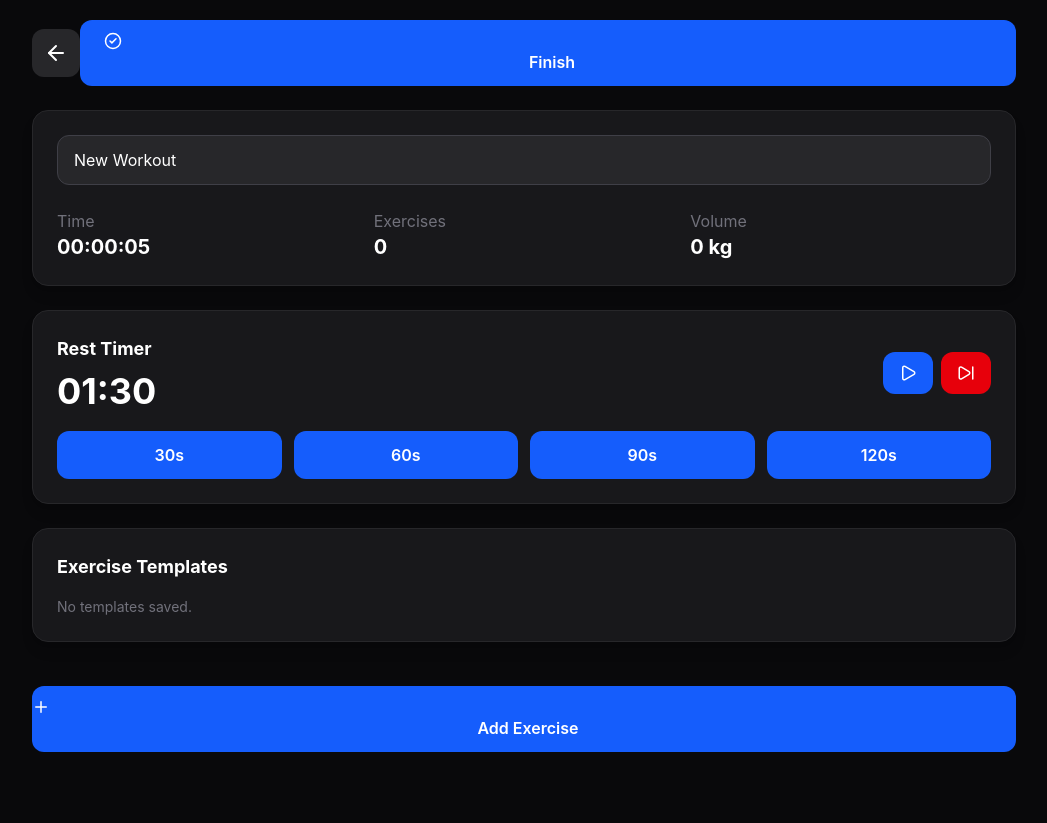
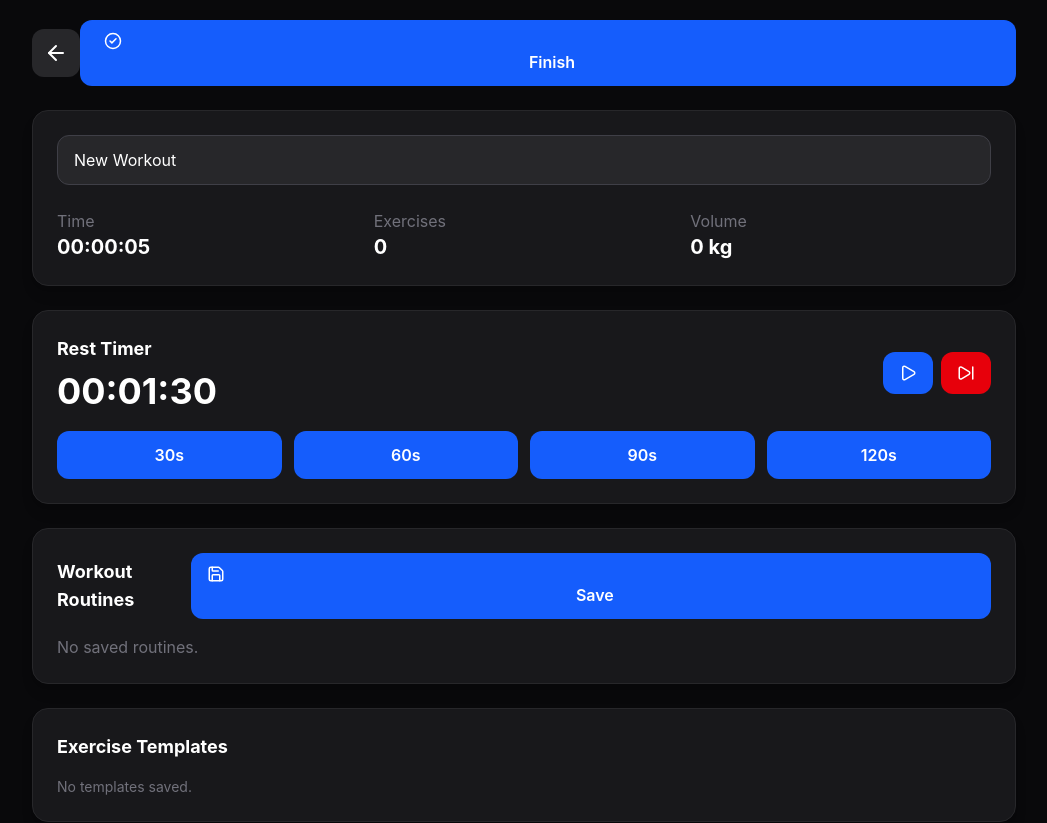
Before and after one commit to ankitsharma1310/workout-tracker, a React (Vite) app: page /workout in a window 1280 px wide. Shown: the top 823 px of the page, without its empty margins (116-1163 px from the left). Before the commit the page ends 800 px from the top, so only its background shows below. Built offline with nearby package versions, Linux system fonts and the light colour scheme.

Commit message:
feat: add workout routines and refactor shared utilities

```diff
--- a/src/components/rest/RestTimer.tsx
+++ b/src/components/rest/RestTimer.tsx
@@ -1,10 +1,12 @@
-import { useEffect, useMemo, useState } from "react";
+import { useEffect, useMemo } from "react";
 import { Pause, Play, SkipForward } from "lucide-react";
 
 import Card from "../ui/Card";
 import Button from "../ui/Button";
 
 import { useRestTimerStore } from "../../store/restTimerStore";
+import { useTimer } from "../../hooks/useTimer";
+import { formatDuration } from "../../utils/time";
 
 export default function RestTimer() {
 
@@ -16,17 +18,7 @@ export default function RestTimer() {
     stop,
   } = useRestTimerStore();
 
-  const [now, setNow] = useState(Date.now());
-
-  useEffect(() => {
-
-    const id = setInterval(() => {
-      setNow(Date.now());
-    }, 1000);
-
-    return () => clearInterval(id);
-
-  }, []);
+  const now = useTimer();
 
   useEffect(() => {
 
@@ -53,13 +45,7 @@ export default function RestTimer() {
 
   }, [timer, now]);
 
-  const minutes = String(
-    Math.floor(remaining / 60),
-  ).padStart(2, "0");
-
-  const seconds = String(
-    remaining % 60,
-  ).padStart(2, "0");
+  const time = formatDuration(remaining);
 
   return (
 
@@ -74,7 +60,7 @@ export default function RestTimer() {
           </h2>
 
           <div className="mt-2 text-4xl font-bold">
-            {minutes}:{seconds}
+            {time}
           </div>
 
         </div>
--- /dev/null
+++ b/src/components/routines/RoutinePanel.tsx
@@ -0,0 +1,116 @@
+import { Play, Save, Trash2 } from "lucide-react";
+
+import Card from "../ui/Card";
+import Button from "../ui/Button";
+
+import type { Workout } from "../../types/workout";
+import { cloneExercise } from "../../utils/clone";
+import { useRoutineStore } from "../../store/routineStore";
+
+type Props = {
+  workout: Workout;
+  onStart: (workout: Workout) => void;
+};
+
+export default function RoutinePanel({
+  workout,
+  onStart,
+}: Props) {
+
+  const {
+    routines,
+    saveRoutine,
+    deleteRoutine,
+  } = useRoutineStore();
+
+  return (
+
+    <Card>
+
+      <div className="mb-4 flex items-center justify-between">
+
+        <h2 className="text-lg font-bold">
+          Workout Routines
+        </h2>
+
+        <Button
+          className="w-auto px-4"
+          onClick={() => saveRoutine(workout)}
+        >
+          <Save size={18} />
+          <span className="ml-2">
+            Save
+          </span>
+        </Button>
+
+      </div>
+
+      {routines.length === 0 && (
+        <p className="text-zinc-500">
+          No saved routines.
+        </p>
+      )}
+
+      <div className="space-y-3">
+
+        {routines.map(routine => (
+
+          <div
+            key={routine.id}
+            className="flex items-center justify-between rounded-xl bg-zinc-900 p-3"
+          >
+
+            <div>
+
+              <div className="font-semibold">
+                {routine.name}
+              </div>
+
+              <div className="text-sm text-zinc-500">
+                {routine.exercises.length} exercises
+              </div>
+
+            </div>
+
+            <div className="flex gap-2">
+
+              <Button
+                className="w-auto px-3"
+                onClick={() =>
+                  onStart({
+                    id: crypto.randomUUID(),
+                    name: routine.name,
+                    startedAt: Date.now(),
+                    finishedAt: null,
+                    exercises:
+                      routine.exercises.map(
+                        cloneExercise,
+                      ),
+                  })
+                }
+              >
+                <Play size={18} />
+              </Button>
+
+              <Button
+                className="w-auto bg-red-600 px-3 hover:bg-red-700"
+                onClick={() =>
+                  deleteRoutine(routine.id)
+                }
+              >
+                <Trash2 size={18} />
+              </Button>
+
+            </div>
+
+          </div>
+
+        ))}
+
+      </div>
+
+    </Card>
+
+  );
+
+}
--- a/src/components/templates/TemplatePanel.tsx
+++ b/src/components/templates/TemplatePanel.tsx
@@ -4,6 +4,7 @@ import Button from "../ui/Button";
 import Card from "../ui/Card";
 
 import type { Exercise } from "../../types/workout";
+import { cloneExercise } from "../../utils/clone";
 import { useTemplateStore } from "../../store/templateStore";
 
 type Props = {
@@ -59,20 +60,7 @@ export default function TemplatePanel({
               <Button
                 className="w-auto px-4"
                 onClick={() =>
-                  onAdd({
-                    ...structuredClone(
-                      template.exercise,
-                    ),
-                    id: crypto.randomUUID(),
-                    sets:
-                      template.exercise.sets.map(
-                        set => ({
-                          ...set,
-                          id: crypto.randomUUID(),
-                          completed: false,
-                        }),
-                      ),
-                  })
+                  onAdd(cloneExercise(template.exercise))
                 }
               >
                 Add
--- /dev/null
+++ b/src/hooks/useTimer.ts
@@ -0,0 +1,21 @@
+import { useEffect, useState } from "react";
+
+export function useTimer() {
+
+  const [now, setNow] = useState(
+    Date.now(),
+  );
+
+  useEffect(() => {
+
+    const id = setInterval(() => {
+      setNow(Date.now());
+    }, 1000);
+
+    return () => clearInterval(id);
+
+  }, []);
+
+  return now;
+
+}
--- a/src/pages/WorkoutPage.tsx
+++ b/src/pages/WorkoutPage.tsx
@@ -1,4 +1,4 @@
-import { useEffect, useMemo, useState } from "react";
+import { useEffect, useMemo } from "react";
 import { useNavigate } from "react-router-dom";
 
 import {
@@ -19,6 +19,8 @@ import { useWorkoutStore } from "../store/workoutStore";
 
 import { getWorkoutVolume } from "../utils/volume";
 import RestTimer from "../components/rest/RestTimer";
+import { useTimer } from "../hooks/useTimer";
+import RoutinePanel from "../components/routines/RoutinePanel";
 import TemplatePanel from "../components/templates/TemplatePanel";
 
 export default function WorkoutPage() {
@@ -27,6 +29,7 @@ export default function WorkoutPage() {
 
   const {
   workout,
+  setWorkout,
   addExercise,
   updateExercise,
   removeExercise,
@@ -34,17 +37,7 @@ export default function WorkoutPage() {
   setWorkoutName,
 } = useWorkoutStore();
 
-  const [now, setNow] = useState(Date.now());
-
-  useEffect(() => {
-
-    const interval = setInterval(() => {
-      setNow(Date.now());
-    }, 1000);
-
-    return () => clearInterval(interval);
-
-  }, []);
+  const now = useTimer();
 
   const time = useMemo(() => {
 
@@ -196,6 +189,13 @@ export default function WorkoutPage() {
 
         <div className="h-6" />
 
+        <RoutinePanel
+          workout={workout}
+          onStart={setWorkout}
+        />
+
+        <div className="h-6" />
+
         <TemplatePanel
           onAdd={addExercise}
         />
--- /dev/null
+++ b/src/store/routineStore.ts
@@ -0,0 +1,76 @@
+import { create } from "zustand";
+
+import type { WorkoutRoutine } from "../types/routine";
+import type { Workout } from "../types/workout";
+
+import {
+  getRoutines,
+  saveRoutines,
+} from "../utils/routines";
+
+type Store = {
+
+  routines: WorkoutRoutine[];
+
+  saveRoutine(
+    workout: Workout,
+  ): void;
+
+  deleteRoutine(
+    id: string,
+  ): void;
+
+};
+
+export const useRoutineStore =
+create<Store>((set, get) => ({
+
+  routines: getRoutines(),
+
+  saveRoutine(workout) {
+
+    const routines = [...get().routines];
+
+    const routine = {
+
+      id: crypto.randomUUID(),
+
+      name: workout.name,
+
+      exercises: structuredClone(
+        workout.exercises,
+      ),
+
+    };
+
+    const index =
+      routines.findIndex(
+        r => r.name === routine.name,
+      );
+
+    if (index >= 0) {
+      routines[index] = routine;
+    } else {
+      routines.push(routine);
+    }
+
+    saveRoutines(routines);
+
+    set({ routines });
+
+  },
+
+  deleteRoutine(id) {
+
+    const routines =
+      get().routines.filter(
+        r => r.id !== id,
+      );
+
+    saveRoutines(routines);
+
+    set({ routines });
+
+  },
+
+}));
--- /dev/null
+++ b/src/types/routine.ts
@@ -0,0 +1,7 @@
+import type { Exercise } from "./workout";
+
+export interface WorkoutRoutine {
+  id: string;
+  name: string;
+  exercises: Exercise[];
+}
--- /dev/null
+++ b/src/utils/clone.ts
@@ -0,0 +1,58 @@
+import type {
+  Exercise,
+  Workout,
+  WorkoutSet,
+} from "../types/workout";
+
+export function cloneSet(
+  set: WorkoutSet,
+): WorkoutSet {
+
+  return {
+    ...set,
+    id: crypto.randomUUID(),
+    completed: false,
+  };
+
+}
+
+export function cloneExercise(
+  exercise: Exercise,
+): Exercise {
+
+  return {
+
+    ...structuredClone(exercise),
+
+    id: crypto.randomUUID(),
+
+    sets: exercise.sets.map(
+      cloneSet,
+    ),
+
+  };
+
+}
+
+export function cloneWorkout(
+  workout: Workout,
+): Workout {
+
+  return {
+
+    ...structuredClone(workout),
+
+    id: crypto.randomUUID(),
+
+    startedAt: Date.now(),
+
+    finishedAt: null,
+
+    exercises:
+      workout.exercises.map(
+        cloneExercise,
+      ),
+
+  };
+
+}
--- /dev/null
+++ b/src/utils/routines.ts
@@ -0,0 +1,30 @@
+import type { WorkoutRoutine } from "../types/routine";
+
+const KEY = "workout-routines";
+
+export function getRoutines(): WorkoutRoutine[] {
+
+  const data = localStorage.getItem(KEY);
+
+  if (!data) {
+    return [];
+  }
+
+  try {
+    return JSON.parse(data);
+  } catch {
+    return [];
+  }
+
+}
+
+export function saveRoutines(
+  routines: WorkoutRoutine[],
+) {
+
+  localStorage.setItem(
+    KEY,
+    JSON.stringify(routines),
+  );
+
+}
--- /dev/null
+++ b/src/utils/time.ts
@@ -0,0 +1,32 @@
+export function formatDuration(
+  seconds: number,
+) {
+
+  const h = Math.floor(seconds / 3600);
+
+  const m = Math.floor(
+    (seconds % 3600) / 60,
+  );
+
+  const s = seconds % 60;
+
+  return [h, m, s]
+    .map(v =>
+      String(v).padStart(2, "0"),
+    )
+    .join(":");
+
+}
+
+export function remainingSeconds(
+  endAt: number,
+) {
+
+  return Math.max(
+    0,
+    Math.ceil(
+      (endAt - Date.now()) / 1000,
+    ),
+  );
+
+}
```
Lines whose indentation alone changed are shown as unchanged.
